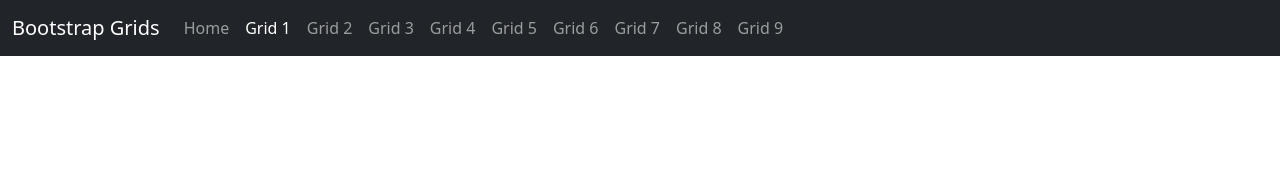
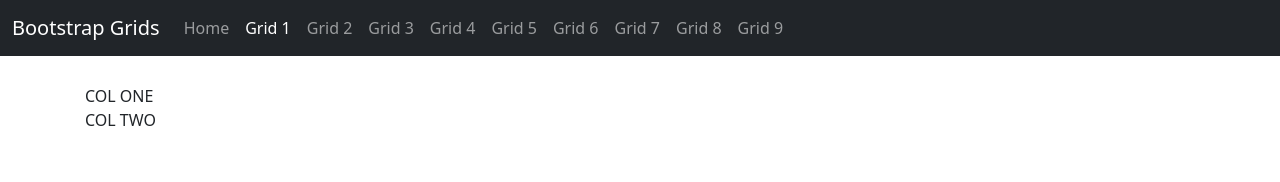
Before and after one commit to alfie-prometheus/BootstrapAndTheGrids, a plain HTML site: page Grid1.html in a window 1280 px wide. Shown: the top 182 px of the page. Drawn offline with nearby package versions, Linux system fonts and the light colour scheme.

Commit message:
Minor fixes
Minor fixes

```diff
--- a/Grid1.html
+++ b/Grid1.html
@@ -63,12 +63,23 @@
 
     <main class="flex-shrink-0">
         <div class="container">
-
-        </div>
+            <div class="row">
+                <div class="col">
+                    <div>
+                        COL ONE
+                    </div>
+                    <div class="col">
+                        <div>
+                            COL TWO
+                        </div>
+                    </div>
+                </div>
+            </div>
     </main>
     <footer class="footer mt-auto py-3 bg-dark">
         <div class="container-fluid text-center">
-            <span class="text-white">Bootstrap And The Grids By Alfie Jaiyoon Kim<i class="fas fa-kiss-beam    "></i></span>
+            <span class="text-white">Bootstrap And The Grids By Alfie Jaiyoon Kim<i
+                    class="fas fa-kiss-beam    "></i></span>
         </div>
     </footer>
     <!-- Bootstrap JS -->
```
